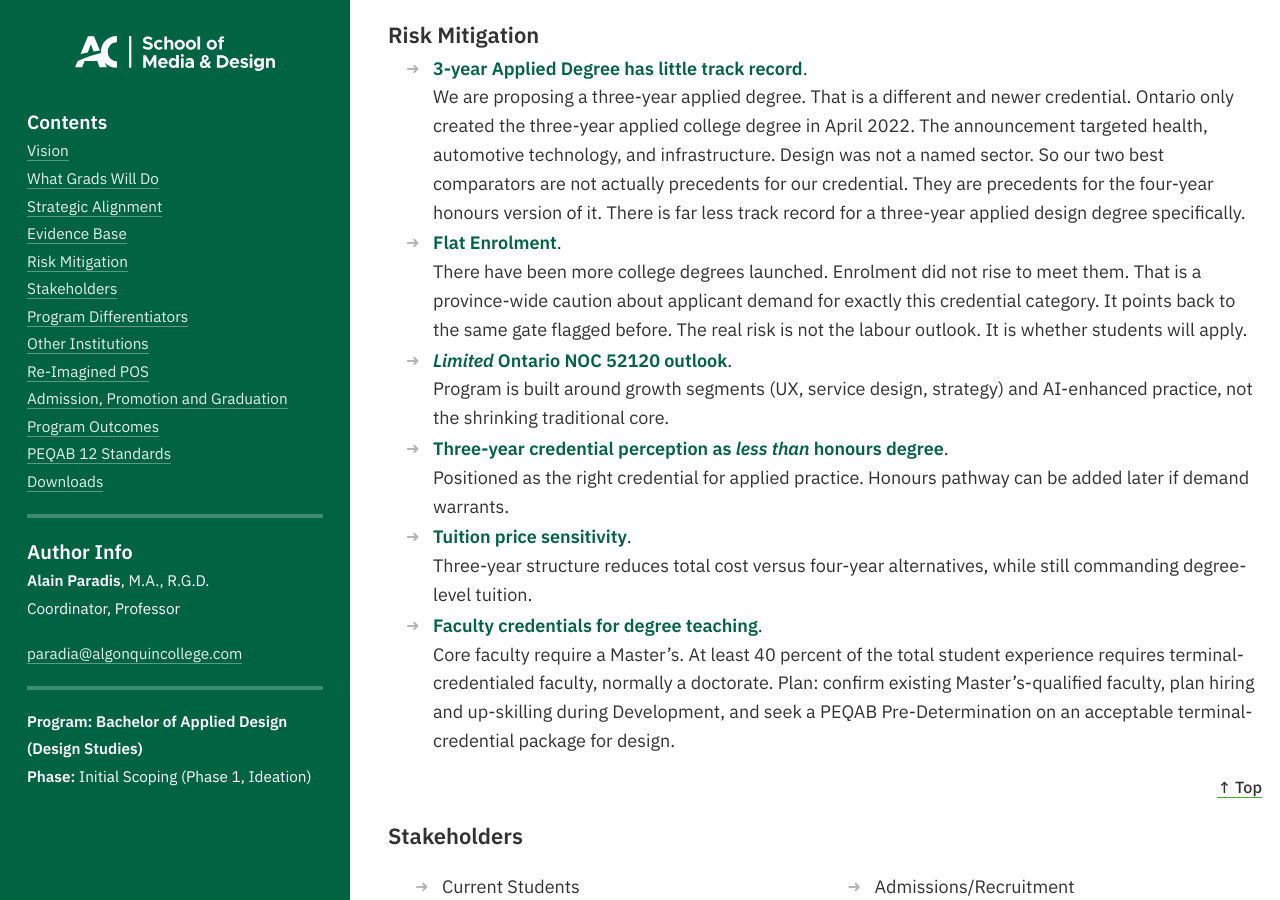
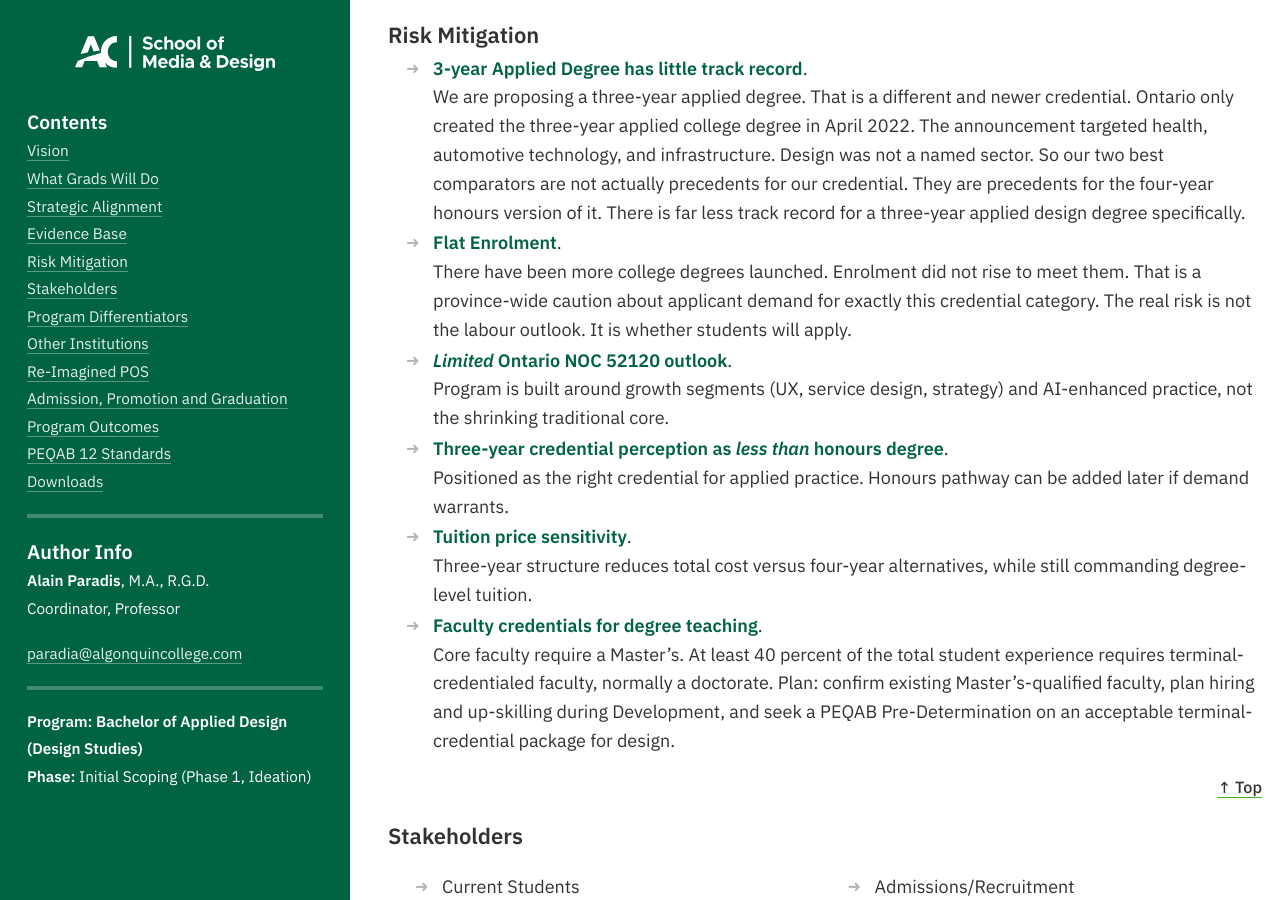
Before and after one commit to AlainParadis/program-transformation, a Jekyll site: the page built from index.md, in a window 1280 px wide and 900 px high, scrolled down 5761 px. Built offline with Jekyll 4.4.1, drawn with Linux system fonts in a browser that asks for light colours.

```diff
--- a/_data/sitewide.yml
+++ b/_data/sitewide.yml
@@ -280,7 +280,7 @@ risk-mitigation:
   - risk-item: "3-year Applied Degree has little track record"
     risk-item-desc: "We are proposing a three-year applied degree. That is a different and newer credential. Ontario only created the three-year applied college degree in April 2022. The announcement targeted health, automotive technology, and infrastructure. Design was not a named sector. So our two best comparators are not actually precedents for our credential. They are precedents for the four-year honours version of it. There is far less track record for a three-year applied design degree specifically."
   - risk-item: "Flat Enrolment"
-    risk-item-desc: "There have been more college degrees launched. Enrolment did not rise to meet them. That is a province-wide caution about applicant demand for exactly this credential category. It points back to the same gate flagged before. The real risk is not the labour outlook. It is whether students will apply."
+    risk-item-desc: "There have been more college degrees launched. Enrolment did not rise to meet them. That is a province-wide caution about applicant demand for exactly this credential category. The real risk is not the labour outlook. It is whether students will apply."
   - risk-item: "<em>Limited</em> Ontario NOC 52120 outlook"
     risk-item-desc: "Program is built around growth segments (UX, service design, strategy) and AI-enhanced practice, not the shrinking traditional core."
   - risk-item: "Three-year credential perception as <em>less than</em> honours degree"
```
